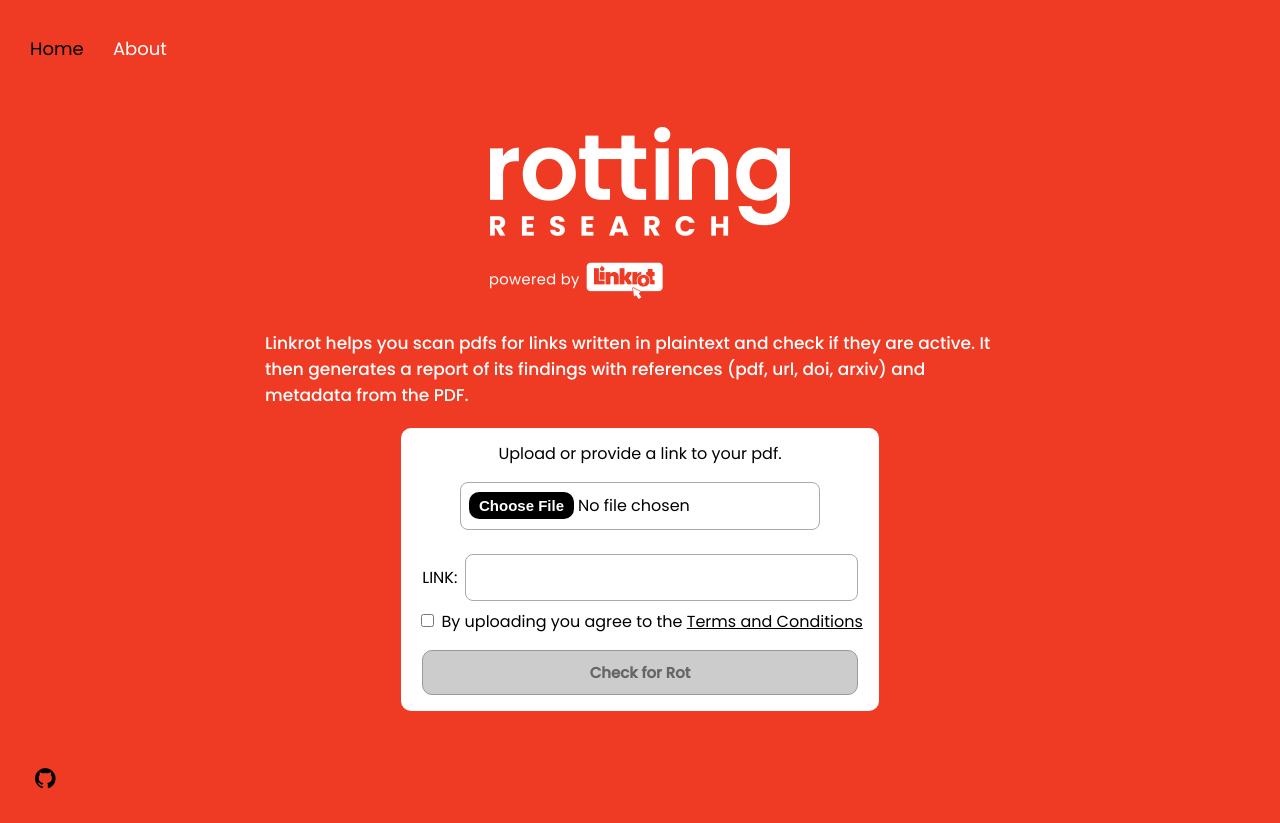
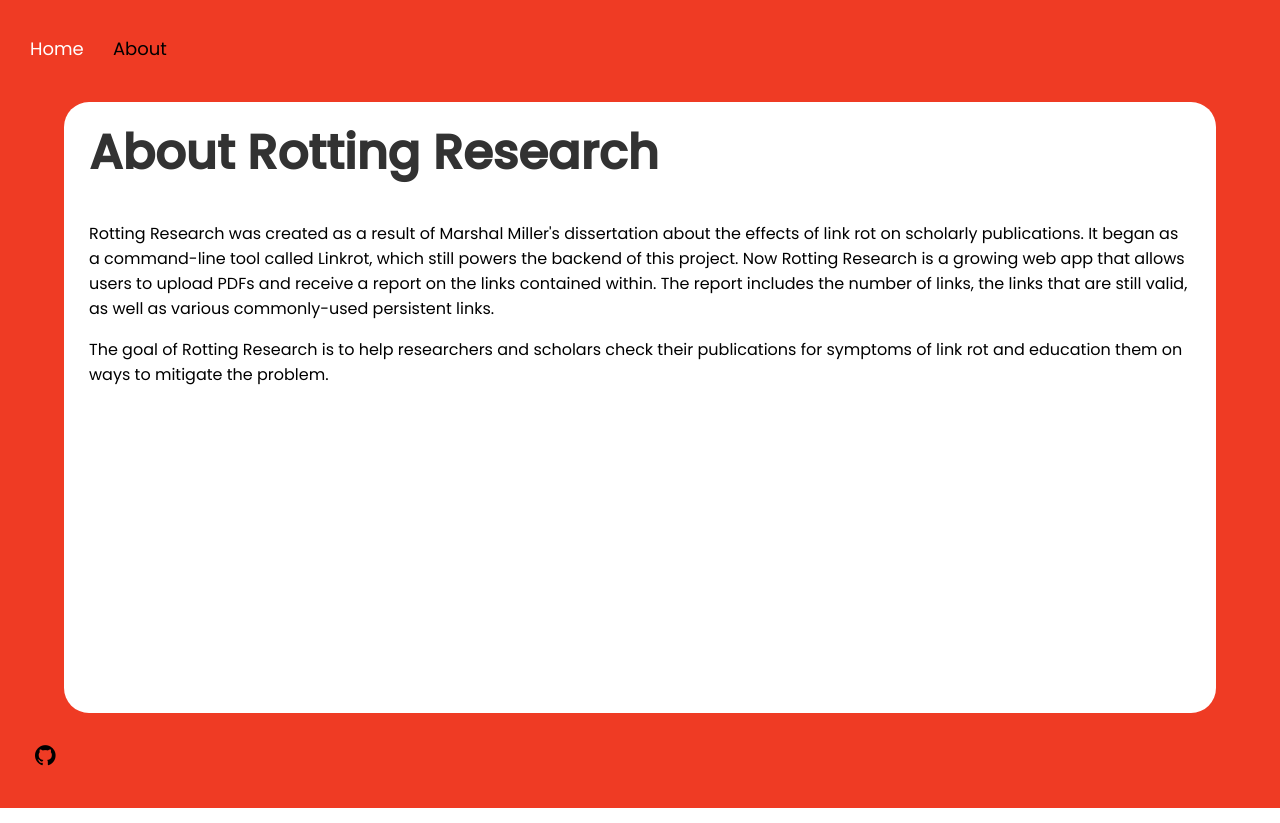
Before and after one commit to rottingresearch/rottingresearch, a Flask app: template templates/about.html in a window 1280 px wide. Run offline with Flask 2, Linux system fonts and the light colour scheme; the template is opened without the code that fills it, so the values that code supplies are empty.

Commit message:
Update about.html

```diff
--- a/templates/about.html
+++ b/templates/about.html
@@ -1,21 +1,51 @@
 <!DOCTYPE html>
 <html lang="en">
-
   <head>
     <meta charset="utf-8" />
-    <meta name="viewport" content="width=device-width, initial-scale=1, maximum-scale=10.0, minimum-scale=1, user-scalable=yes" />
+    <!-- Global site tag (gtag.js) - Google Analytics -->
+    <script async src="https://www.googletagmanager.com/gtag/js?id=G-KWDKD69VP4"></script>
+    <script>
+      window.dataLayer = window.dataLayer || [];
+      function gtag(){dataLayer.push(arguments);}
+      gtag('js', new Date());
+
+      gtag('config', 'G-KWDKD69VP4');
+    </script>
+    <meta
+      name="viewport"
+      content="width=device-width, initial-scale=1, maximum-scale=10.0, minimum-scale=1, user-scalable=yes"
+    />
     <link rel="icon" href="../static/img/branding/social assets/twitter/profile image/rottingresearch-twitter-profile-image-red.jpg" />
+
     <link rel="preconnect" href="https://fonts.gstatic.com" />
-    <link href="https://fonts.googleapis.com/css2?family=Poppins:wght@300;400;500&display=swap" rel="stylesheet" />
-    <link rel="stylesheet" href="https://cdnjs.cloudflare.com/ajax/libs/font-awesome/4.7.0/css/font-awesome.min.css" />
-    <link rel="stylesheet" href="{{ url_for('static', filename= 'css/style.css') }}" />
-    <link rel="stylesheet" href="{{ url_for('static', filename= 'css/snackbar.css') }}" />
+    <link
+      href="https://fonts.googleapis.com/css2?family=Poppins:wght@300;400;500&display=swap"
+      rel="stylesheet"
+    />
+
+    <link
+      rel="stylesheet"
+      href="https://cdnjs.cloudflare.com/ajax/libs/font-awesome/4.7.0/css/font-awesome.min.css"
+    />
+
+    <link
+      rel="stylesheet"
+      href="{{ url_for('static', filename= 'css/style.css') }}"
+    />
     <title>Rotting Research</title>
-    <script src='https://cdnjs.cloudflare.com/ajax/libs/jquery/3.3.1/jquery.min.js'></script>
+    <script>
+      function toggleMobileNavigation() {
+        var element = document.getElementById("mobile-navigation");
+
+        if (element.classList.contains("mobile-navigation__open")) {
+          element.classList.remove("mobile-navigation__open");
+        } else {
+          element.classList.add("mobile-navigation__open");
+        }
+      }
+    </script>
   </head>
-
-<body onload="showAlert()">
-
+  <body>
     <div class="mobile-navigation" id="mobile-navigation">
       <div class="mobile-navigation--header">
 
@@ -26,16 +56,21 @@
         </div>
       </div>
 
-        <a href="" class="mobile-navigation--item mobile-navigation--item__active">Home</a>
-        <a href="{{ url_for('about')}}" class="mobile-navigation--item">About</a>
+      <a href="{{ url_for('upload_form')}}" class="mobile-navigation--item"
+        >Home</a
+      >
+      <a href="" class="mobile-navigation--item mobile-navigation--item__active"
+        >About</a
+      >
     </div>
-
     <div id="container">
       <header>
 
         <nav class="navigation">
-                <a href="" class="navigation--item navigation--item__active">Home</a>
-                <a href="{{ url_for('about')}}" class="navigation--item ">About</a>
+          <a href="{{ url_for('upload_form')}}" class="navigation--item"
+            >Home</a
+          >
+          <a href="" class="navigation--item navigation--item__active">About</a>
         </nav>
 
         <div class="menu--button" onclick="toggleMobileNavigation()">
@@ -43,102 +78,31 @@
             <i class="fa fa-reorder"></i>
           </button>
         </div>
-            <!-- Alert / Snackbar -->
-            <div id="snackbar">please upload a pdf</div>
+      </header>
+      <main class="about--main">
+        <h1 class="important">About Rotting Research</h1>
+      <div class="about--content">
+				  <p>Rotting Research was created as a result of Marshal Miller's dissertation about the effects of link rot on scholarly publications.
+            It began as a command-line tool called Linkrot, which still powers the backend of this project. Now Rotting Research is a growing web
+            app that allows users to upload PDFs and receive a report on the links contained within. The report includes the number of links, the links
+            that are still valid, as well as various commonly-used persistent links.
+          </p>
+          <p>The goal of Rotting Research is to help researchers and scholars check their publications for symptoms of link rot and
+            education them on ways to mitigate the problem.</p>
 
-        </header>
-
-
-        <main class="home--main">
-
-            <div class="main--content">
-                <div class="main--img" align="center">
-                    <img src="../static/img/branding/app-logo/white/rotting-research-white@2x.png" alt="Rotting Research logo" id="image" style="max-width: calc(min(300px, 100%))" />
-                </div>
-
-                <p class="description" style="max-width: 750px">
-                    Linkrot helps you scan pdfs for links written in plaintext and check if they are active. It then generates a report of its findings with references (pdf, url, doi, arxiv) and metadata from the PDF.
-                </p>
-                {% if filename %}
-                <div>
-                    <img src="{{ url_for('display_image', filename=filename) }}">
-                </div>
-                {% endif %}
-
-                <form method="post" action="/" enctype="multipart/form-data" align="center" style="background-color: #ffffff; border-radius: 10px; padding: 0px 16px;" onsubmit="setLoading()">
-                    <h2>Upload or provide a link to your pdf.</h2>
-                    <dl>
-                        <p>
-                            <input type="file" name="file" autocomplete="off">
-                            </br>
-                            <div style="display:flex; flex-wrap: nowrap; padding: 0px 5px; width: 100%; align-items: center;">
-                                <label class="form-text" for="text" aria-label="link">LINK: </label>
-                                <input type="text" class="link" name="text" autocomplete="off" aria-label="link input" />
-                            </div>
-                            <input type="checkbox" id="policy_prompt" name="policy_prompt" onClick="privacyPolicyIsChecked(this)">
-                            <label for="policy_prompt"> By uploading you agree to the <a
-                  href="https://rottingresearch.org/policies">Terms and Conditions</a></label></br>
-                            <button id="submit-button" type="submit" disabled="disabled">Check for Rot</button>
-                        </p>
-                    </dl>
-                </form>
 		  </div>
       </main>
-
       <footer>
         <div class="social">
-                <a href="https://github.com/marshalmiller/linkrot" target="_blank" class="socials--item">
+          <a
+            href="https://github.com/marshalmiller/rottingresearch"
+            target="_blank"
+            class="socials--item"
+          >
             <i class="fa fa-github"></i>
           </a>
         </div>
       </footer>
     </div>
-    <script>
-		function toggleMobileNavigation() {
-			var element = document.getElementById("mobile-navigation");
-
-			if (element.classList.contains("mobile-navigation__open")) {
-				element.classList.remove("mobile-navigation__open");
-			} else {
-				element.classList.add("mobile-navigation__open");
-			}
-		}
-
-		function LoaderFunction() {
-			document.getElementsByClassName("preloader")[0].style.display = "block";
-		}
-
-		function setLoading() {
-			document.getElementById("submit-button").innerHTML = 'Processing <i class="fa fa-spinner fa-pulse"></i>'
-		}
-
-		function privacyPolicyIsChecked(v) {
-			var submitBtn = document.getElementById("submit-button");
-
-			if (v.checked == true) {
-				submitBtn.removeAttribute('disabled');
-			} else if (v.checked == false) {
-				submitBtn.setAttribute('disabled', 'disabled');
-			}
-		}
-
-		function showSnackbar() {
-			var x = document.getElementById("snackbar");
-			x.className = "show";
-			setTimeout(function() {
-				x.className = x.className.replace("show", "");
-			}, 3000);
-		}
-
-		function showAlert() {
-			// Creates an alert if the uploaded file / url is not a PDF
-			var inv = {{flash | tojson}};
-			if (inv.localeCompare('pdf') == 0) {
-				document.getElementById("snackbar").innerHTML = "The link or file must be a PDF!";
-				showSnackbar();
-			}
-		}
-    </script>
   </body>
-
 </html>
```
Lines whose indentation alone changed are shown as unchanged.
